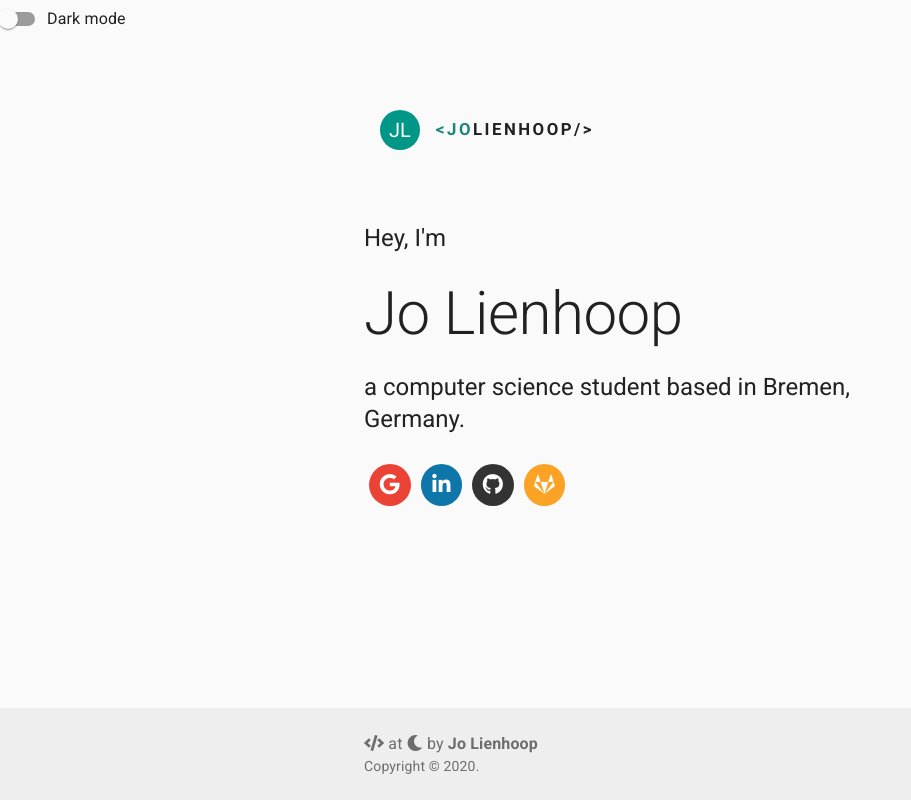
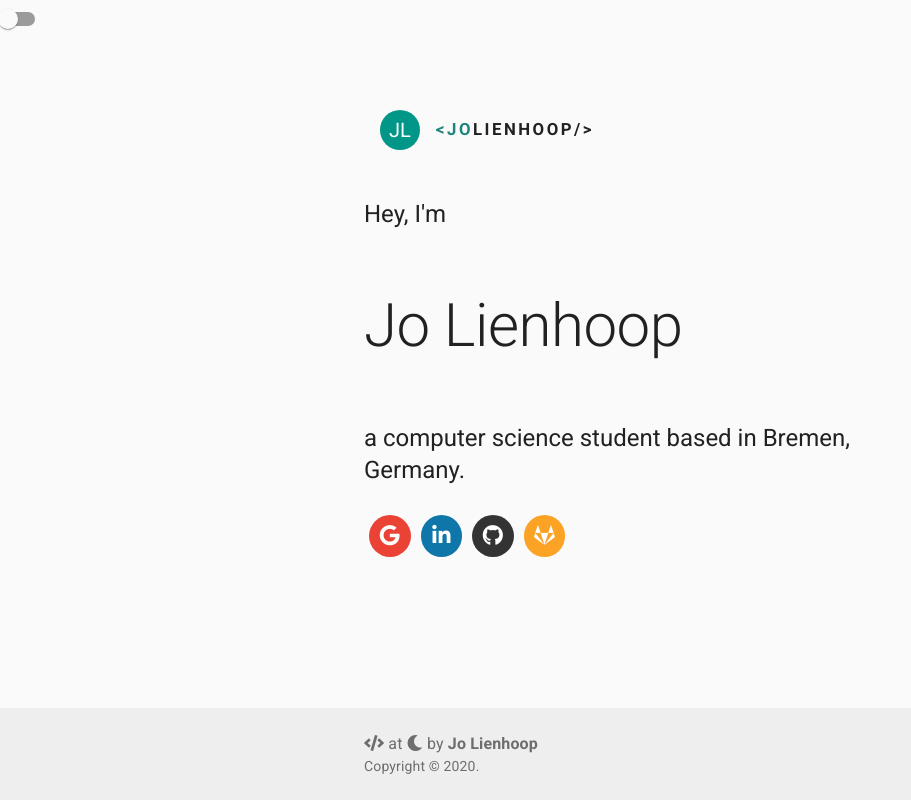
Before and after one commit to JoHoop/personal-website-react, a React (Create React App) app: page / in a window 1280 px wide. Shown: the whole page, without its empty margins (0-911 px from the left). Built offline with nearby package versions, Linux system fonts and the light colour scheme.

Commit message:
Add typing animation to name

```diff
--- a/src/App.js
+++ b/src/App.js
@@ -57,7 +57,6 @@ export const App = () => {
                             name="dark mode"
                         />
                     }
-                    label="Dark mode"
                 />
                 <Content mainClasses={classes.main} />
 
--- a/src/components/Content.js
+++ b/src/components/Content.js
@@ -3,7 +3,7 @@ import { Typography, Container } from "@material-ui/core";
 import { IconsRow } from "./IconsRow";
 import Resume from "../resume.json";
 import { AvatarName } from "./AvatarName";
-import { TypicalName } from "./TypicalName";
+import Typical from "react-typical";
 
 export const Content = (props) => {
     return (
@@ -11,9 +11,14 @@ export const Content = (props) => {
             <AvatarName />
             <br />
             <br />
-            <TypicalName />
+            <Typography variant="h5" component="h2" gutterBottom>
+                {Resume.basics.x_title}
+            </Typography>
             <Typography variant="h2" component="h1" gutterBottom>
-                {Resume.basics.name}
+                <Typical
+                    steps={[`${Resume.basics.name}`, 4000]}
+                    loop={Infinity}
+                />
             </Typography>
             <Typography variant="h5" component="h2" gutterBottom>
                 {Resume.basics.summary}
--- a/src/components/TypicalName.js
+++ /dev/null
@@ -1,16 +0,0 @@
-import React from "react";
-import { Typography } from "@material-ui/core";
-import Typical from "react-typical";
-import Resume from "../resume.json";
-
-export const TypicalName = () => {
-    return (
-        <Typography variant="h5" component="h2" gutterBottom>
-            <Typical
-                steps={["", 1000, `${Resume.basics.x_title}`, 4000]}
-                loop={Infinity}
-                wrapper="p"
-            />
-        </Typography>
-    );
-};
```
